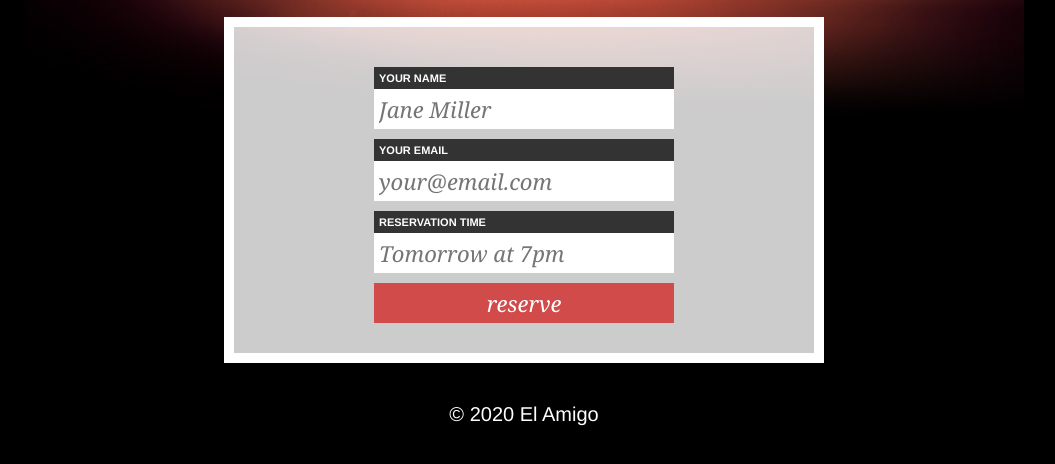
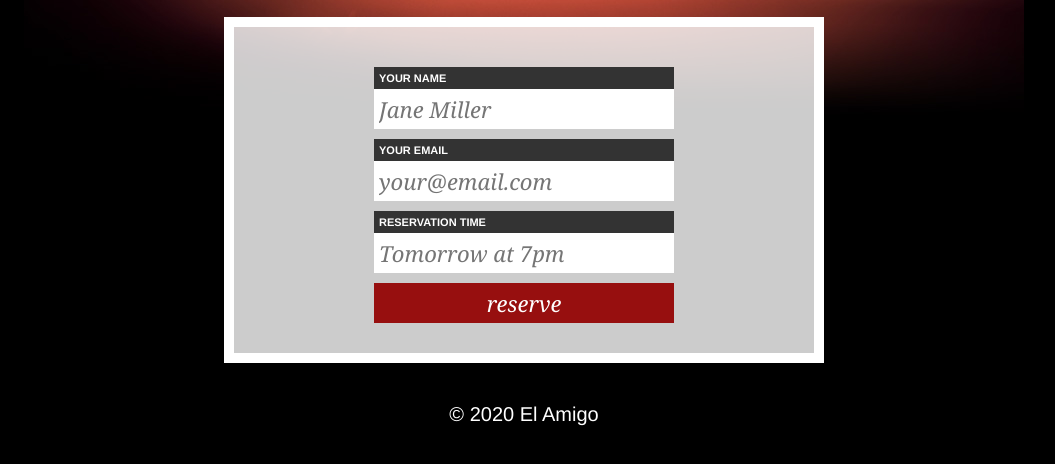
Before and after one commit to wednesjay/reservationApp, a plain HTML site: page index.html in a window 1280 px wide. Shown: the part 528-992 px from the top of the page, without its empty margins (116-1171 px from the left). Drawn offline with Linux system fonts and the light colour scheme.

Commit message:
button color change

```diff
--- a/styles.css
+++ b/styles.css
@@ -76,8 +76,8 @@ form input {
 }
 
 form input[type="submit"] {
-    background: rgba(210, 75, 75, 1);
-    /* background: rgba(151, 15, 15, 1); */
+    /* background: rgba(210, 75, 75, 1); */
+    background: rgba(151, 15, 15, 1);
     color: white;
     cursor: pointer;
     width: 300px;
```
